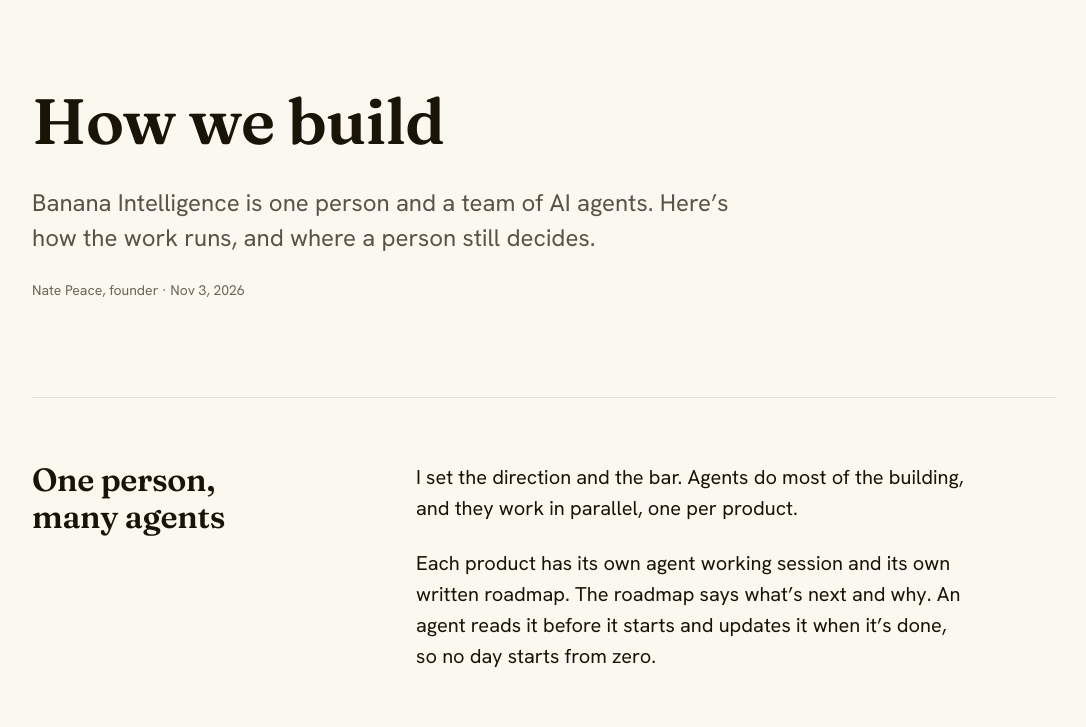
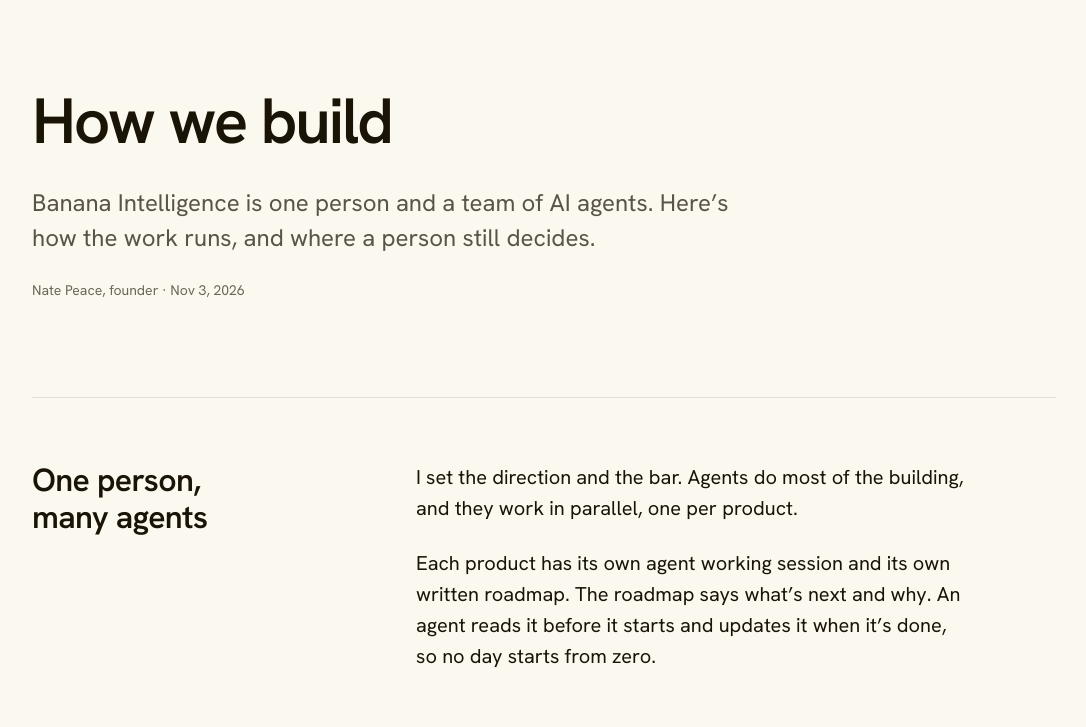
Before and after one commit to banana-intelligence-dot-ai/bananaintelligence.ai, a plain HTML site: page how-we-build/index.html in a window 1280 px wide. Shown: the part 73-800 px from the top of the page, without its empty margins (96-1182 px from the left). Drawn offline with Linux system fonts and the light colour scheme; a script that the page names is missing.

Commit message:
How we build and Releases: headings in Hanken Grotesk, the one family
The house rule since Nov 11 is one sans family, headings included. These
two pages still set headings in Fraunces. Same sizes, tighter tracking.

Co-Authored-By: Claude Fable 5.2 <noreply@anthropic.com>

```diff
--- a/how-we-build/index.html
+++ b/how-we-build/index.html
@@ -29,7 +29,7 @@
 <link rel="apple-touch-icon" href="/apple-touch-icon.png" />
 <link rel="preconnect" href="https://fonts.googleapis.com" />
 <link rel="preconnect" href="https://fonts.gstatic.com" crossorigin />
-<link href="https://fonts.googleapis.com/css2?family=Fraunces:opsz,wght@9..144,400..700&family=Hanken+Grotesk:wght@400..600&display=swap" rel="stylesheet" />
+<link href="https://fonts.googleapis.com/css2?family=Hanken+Grotesk:wght@400..700&display=swap" rel="stylesheet" />
 <script type="application/ld+json">
 {
   "@context": "https://schema.org",
@@ -64,7 +64,6 @@
     --line: rgba(26,20,7,0.10);
     --banana: #FFD23F;
     --ring: #8F6A00;
-    --serif: "Fraunces", ui-serif, Georgia, serif;
     --sans: "Hanken Grotesk", ui-sans-serif, system-ui, -apple-system, sans-serif;
     --ease: cubic-bezier(0.23, 1, 0.32, 1);
     color-scheme: light dark;
@@ -124,8 +123,7 @@
     border: 0;
   }
   h1, h2, h3{
-    font-family: var(--serif);
-    font-variation-settings: "opsz" 144;
+    font-family: var(--sans);
     margin: 0;
     text-wrap: balance;
   }
@@ -177,7 +175,7 @@
     font-size: 64px;
     line-height: 1.05;
     font-weight: 600;
-    letter-spacing: -0.01em;
+    letter-spacing: -0.035em;
   }
   .lede{
     margin-top: 32px;
@@ -200,7 +198,7 @@
     font-size: 32px;
     line-height: 1.15;
     font-weight: 600;
-    letter-spacing: -0.01em;
+    letter-spacing: -0.02em;
   }
   .prose{ max-width: 62ch; }
   .prose p{ font-size: 20px; line-height: 1.55; }
```
Also changed, not shown: releases/index.html (+3 -5 lines).
